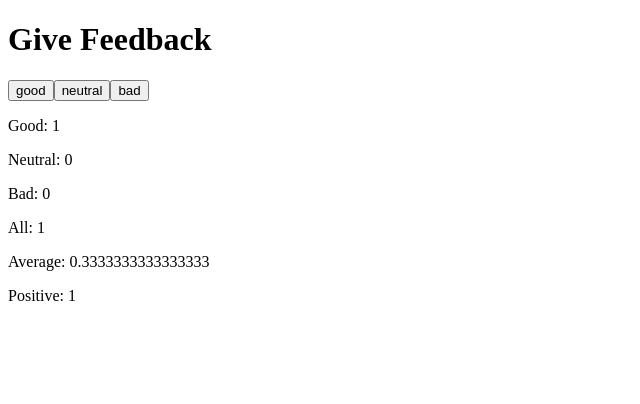
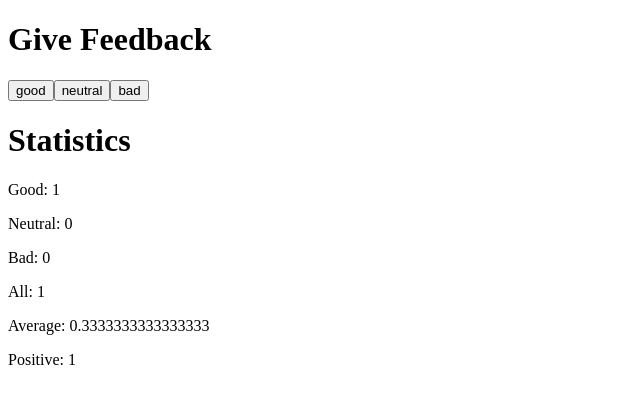
Before and after one commit to thanajong/fullstackopen-university-of-helsinki, a React (Vite) app in the folder part1/unicafe/: page / in a window 1280 px wide. Both pictures are taken after a click on the button "good". Shown: the top 404 px of the page, without its empty margins (0-640 px from the left). Built offline with nearby package versions, Linux system fonts and the light colour scheme.

Commit message:
Ex1.10 unicafe step 5 add Statistics H1 tag

```diff
--- a/part1/unicafe/src/App.jsx
+++ b/part1/unicafe/src/App.jsx
@@ -34,6 +34,7 @@ const Statistics = ({ f }) => {
   else {
     return (
       <div>
+        <h1>Statistics</h1>
         <StatisticLine text='Good' value={f.good} />
         <StatisticLine text='Neutral' value={f.neutral} />
         <StatisticLine text='Bad' value={f.bad} />
@@ -41,15 +42,9 @@ const Statistics = ({ f }) => {
         <StatisticLine text='Average' value={average} />
         <StatisticLine text='Positive' value={positive} />
         {/* <table>
-          <thead>
-            <tr>
-              <th>Criteria</th>
-              <th>Value</th>
-            </tr>
-          </thead>
           <tbody>
             <tr>
-              <td></td>
+              <td><StatisticLine text='Good' value={f.good} /></td>
             </tr>
           </tbody>
         </table> */}
```
